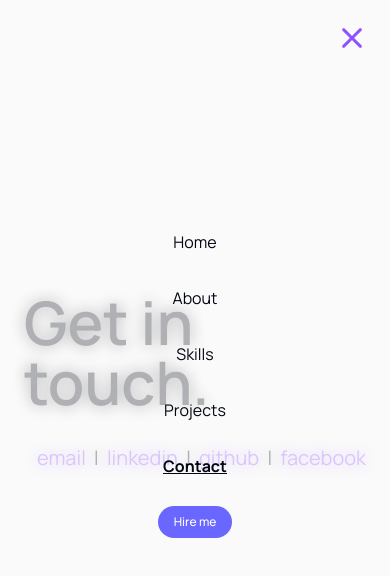
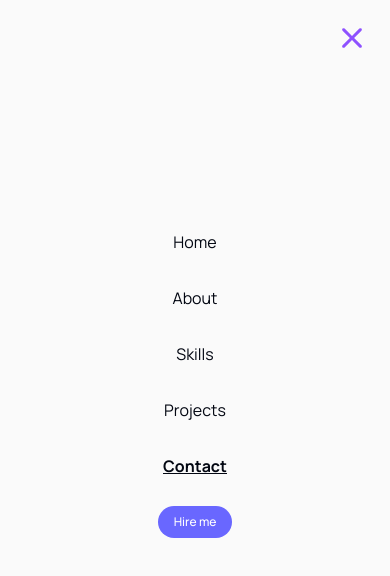
Before and after one commit to alrlabajo/her-stack, a React (Vite) app: page /contact in a window 390 px wide. Both pictures are taken after a click on the button "Open menu". Shown: the top 576 px of the page. Built offline with nearby package versions, Linux system fonts and the light colour scheme; some icons are missing.

Commit message:
fixed contact, skills & navbar

```diff
--- a/src/Components/Navbar.jsx
+++ b/src/Components/Navbar.jsx
@@ -46,7 +46,7 @@ const Navbar = () => {
         <nav
           className={`${
             isMenuOpen ? "block" : "hidden md:block"
-          } fixed inset-0 bg-neutral-50/70 dark:bg-zinc-950 backdrop-blur-sm z-20 flex flex-col items-center justify-center md:relative md:bg-transparent md:backdrop-blur-none md:flex md:justify-center md:flex-row`}
+          } fixed inset-0 bg-neutral-50 dark:bg-zinc-950 backdrop-blur-sm z-20 flex flex-col items-center justify-center md:relative md:bg-transparent md:backdrop-blur-none md:flex md:justify-center md:flex-row`}
         >
           <ul className="flex flex-col items-center md:flex-row md:space-y-0 gap-x-7">
             {Menu.map((item) => (
--- a/src/Screens/Contact.jsx
+++ b/src/Screens/Contact.jsx
@@ -2,35 +2,41 @@ import React from "react";
 
 const Contact = () => {
   return (
-    <div className="min-h-[calc(100vh-80px)] flex items-center justify-center w-full">
-      <div className="w-full max-w-screen-xl mx-auto flex flex-col gap-2 px-6">
+    <div className="min-h-[calc(100vh-80px)] flex items-center justify-center w-full px-2 sm:px-6">
+      <div className="w-full max-w-screen-xl mx-auto flex flex-col gap-2">
         <div className="w-full">
-          <h1 className="text-6xl font-semibold text-left text-gray-950 dark:text-white">
+          <h1 className="text-3xl sm:text-5xl md:text-6xl font-semibold text-center sm:text-left text-gray-950 dark:text-white">
             Get in touch.
           </h1>
         </div>
-        <div className="w-full mt-6 text-right text-xl">
+        <div className="w-full mt-6 flex flex-col items-center gap-3 text-base sm:flex-row sm:justify-end sm:gap-0 sm:text-xl text-right">
           <a
-            href="mailto:alrlabajo@gamil.com"
+            href="mailto:alrlabajo@gmail.com"
             className="text-violet-500 hover:underline"
           >
             email
           </a>
-          <span className="mx-2 text-gray-950 dark:text-white">|</span>
+          <span className="mx-2 text-gray-950 dark:text-white hidden sm:inline">
+            |
+          </span>
           <a
             href="https://www.linkedin.com/in/likeslabajo"
             className="text-violet-500 hover:underline"
           >
             linkedin
           </a>
-          <span className="mx-2 text-gray-950 dark:text-white">|</span>
+          <span className="mx-2 text-gray-950 dark:text-white hidden sm:inline">
+            |
+          </span>
           <a
             href="https://github.com/alrlabajo"
             className="text-violet-500 hover:underline"
           >
             github
           </a>
-          <span className="mx-2 text-gray-950 dark:text-white">|</span>
+          <span className="mx-2 text-gray-950 dark:text-white hidden sm:inline">
+            |
+          </span>
           <a
             href="https://facebook.com/chkkngs"
             className="text-violet-500 hover:underline"
--- a/src/Screens/Skills.jsx
+++ b/src/Screens/Skills.jsx
@@ -14,7 +14,7 @@ const Skills = () => {
           </p>
           <div className="grid grid-cols-1 lg:grid-cols-3 gap-6 sm:gap-8">
             <div>
-              <h2 className="text-lg font-semibold mb-4 underline dark:text-white text-black">
+              <h2 className="text-sm font-semibold mb-4 underline dark:text-white text-black">
                 Tools & Technologies
               </h2>
               <div className="flex flex-wrap gap-2 sm:gap-3 items-center">
@@ -131,13 +131,13 @@ const Skills = () => {
                   className="text-xl transition-transform duration-300 transform hover:scale-110 dark:text-white text-black"
                 />
                 <Icon
-                  icon="simple-icons:postman"
+                  icon="devicon:postman"
                   className="text-xl transition-transform duration-300 transform hover:scale-110 dark:text-white text-black"
                 />
               </div>
             </div>
             <div>
-              <h2 className="text-lg font-semibold mb-4 underline dark:text-white text-black">
+              <h2 className="text-sm font-semibold mb-4 underline dark:text-white text-black">
                 Technical Skills
               </h2>
               <div className="flex flex-wrap gap-1.5 sm:gap-2">
@@ -154,7 +154,7 @@ const Skills = () => {
                 ].map((skill, index) => (
                   <span
                     key={index}
-                    className="px-2 py-1 sm:px-3 sm:py-1.5 bg-violet-300/30 dark:bg-violet-900/30 text-violet-700 dark:text-violet-300 rounded-full text-[10px] font-medium hover:bg-violet-200 dark:hover:bg-violet-900/50 transition-colors duration-200"
+                    className="px-2 py-1 sm:px-3 sm:py-1.5 bg-violet-300/30 dark:bg-violet-900/30 text-violet-700 dark:text-violet-300 rounded-full text-[9px] font-medium hover:bg-violet-200 dark:hover:bg-violet-900/50 transition-colors duration-200"
                   >
                     {skill}
                   </span>
@@ -162,7 +162,7 @@ const Skills = () => {
               </div>
             </div>
             <div>
-              <h2 className="text-lg font-semibold mb-4 underline dark:text-white text-black">
+              <h2 className="text-sm font-semibold mb-4 underline dark:text-white text-black">
                 Soft Skills
               </h2>
               <div className="flex flex-wrap gap-1.5 sm:gap-2">
@@ -178,7 +178,7 @@ const Skills = () => {
                 ].map((skill, index) => (
                   <span
                     key={index}
-                    className="px-2 py-1 sm:px-3 sm:py-1.5 bg-violet-300/30 dark:bg-violet-900/30 text-violet-700 dark:text-violet-300 rounded-full text-[10px] font-medium hover:bg-violet-200 dark:hover:bg-violet-900/50 transition-colors duration-200"
+                    className="px-2 py-1 sm:px-3 sm:py-1.5 bg-violet-300/30 dark:bg-violet-900/30 text-violet-700 dark:text-violet-300 rounded-full text-[9px] font-medium hover:bg-violet-200 dark:hover:bg-violet-900/50 transition-colors duration-200"
                   >
                     {skill}
                   </span>
```
